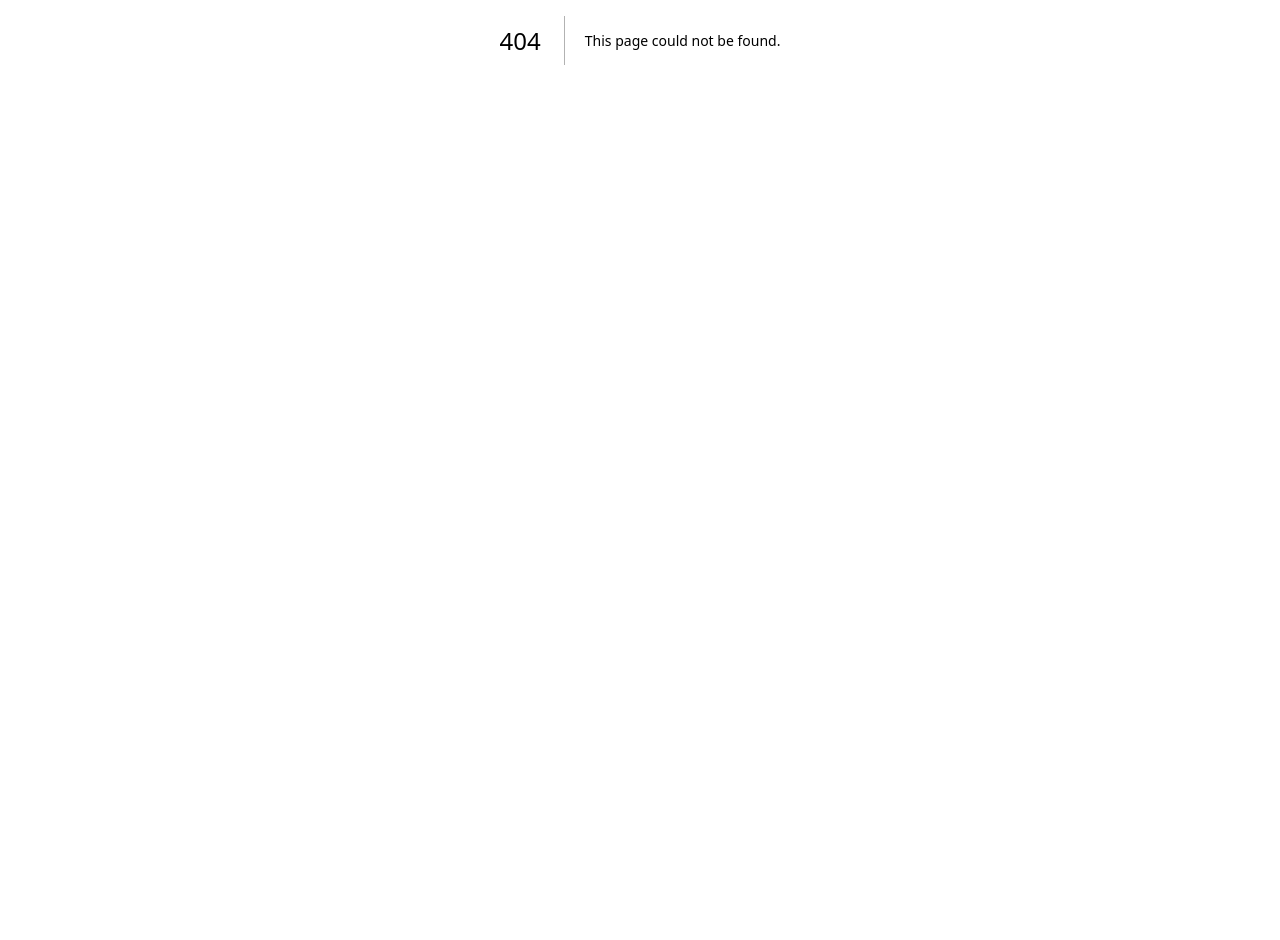
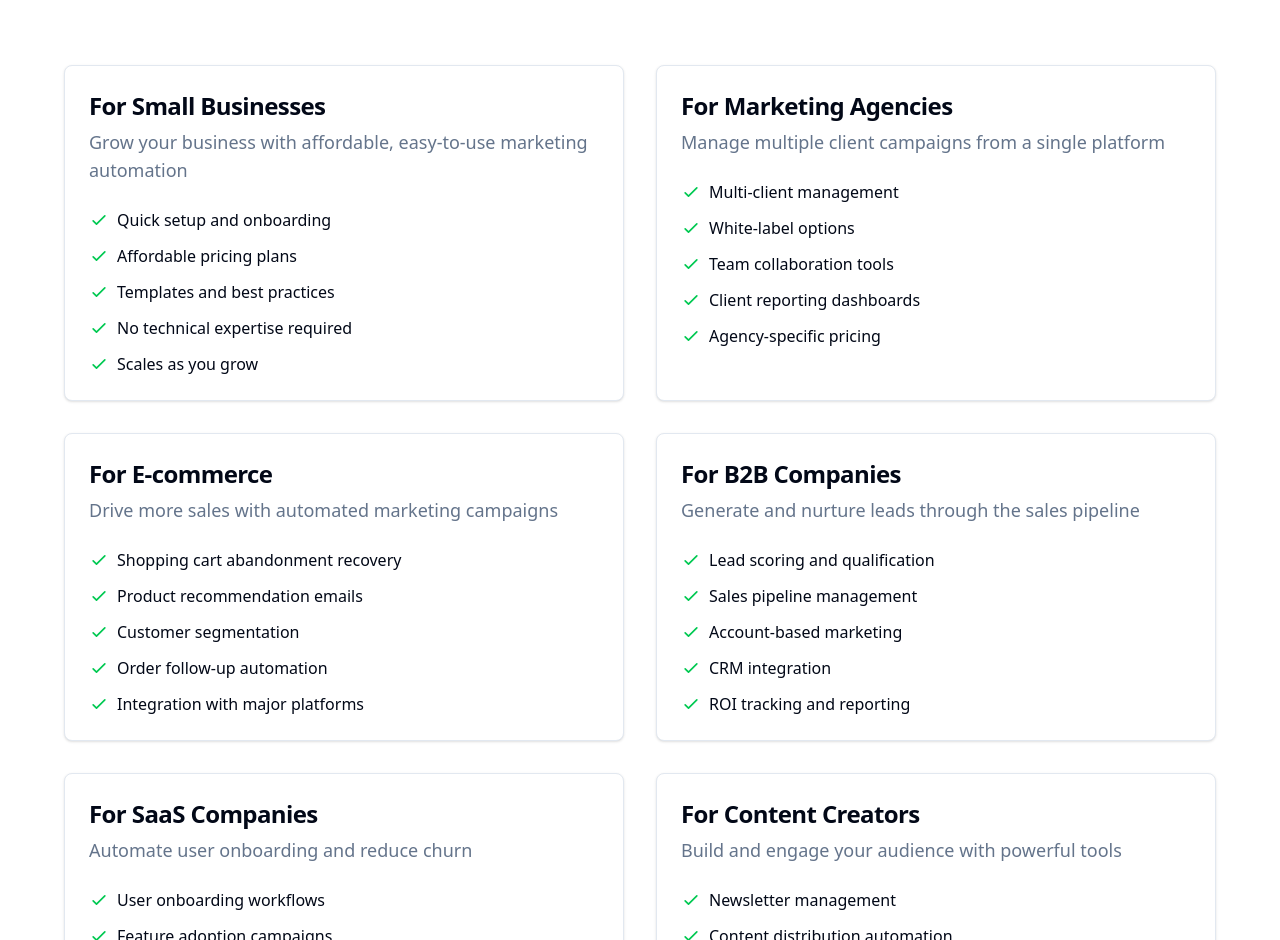
Before and after one commit to sagestoneinc/saastool, a Next.js app: page /solutions in a window 1280 px wide. Before the commit this address had no page. Shown: the part 360-1300 px from the top of the page. Before the commit the page ends 800 px from the top, so only its background shows below. Built offline with nearby package versions, Linux system fonts and the light colour scheme.

Commit message:
Add missing /solutions and /resources pages
Co-authored-by: sagestoneinc <242405494+sagestoneinc@users.noreply.github.com>

```diff
--- /dev/null
+++ b/app/resources/page.tsx
@@ -0,0 +1,165 @@
+import { Navigation } from "@/components/marketing/navigation"
+import { Footer } from "@/components/marketing/footer"
+import { Card, CardContent, CardDescription, CardHeader, CardTitle } from "@/components/ui/card"
+
+export default function ResourcesPage() {
+  const resources = [
+    {
+      category: "Getting Started",
+      items: [
+        {
+          title: "Quick Start Guide",
+          description: "Learn the basics and get your first campaign running in minutes",
+          type: "Guide"
+        },
+        {
+          title: "Platform Overview",
+          description: "Comprehensive introduction to all features and capabilities",
+          type: "Video"
+        },
+        {
+          title: "Best Practices",
+          description: "Tips and strategies from successful marketing automation campaigns",
+          type: "Article"
+        }
+      ]
+    },
+    {
+      category: "Tutorials",
+      items: [
+        {
+          title: "Building Your First Automation",
+          description: "Step-by-step guide to creating effective marketing workflows",
+          type: "Tutorial"
+        },
+        {
+          title: "Email Campaign Optimization",
+          description: "Improve your email marketing results with proven techniques",
+          type: "Tutorial"
+        },
+        {
+          title: "Landing Page Design",
+          description: "Create high-converting landing pages that drive results",
+          type: "Tutorial"
+        }
+      ]
+    },
+    {
+      category: "Documentation",
+      items: [
+        {
+          title: "API Documentation",
+          description: "Complete reference for integrating with Sagestone API",
+          type: "Docs"
+        },
+        {
+          title: "Integration Guides",
+          description: "Connect Sagestone with your favorite tools and platforms",
+          type: "Docs"
+        },
+        {
+          title: "Feature Reference",
+          description: "Detailed documentation for every feature and module",
+          type: "Docs"
+        }
+      ]
+    },
+    {
+      category: "Templates",
+      items: [
+        {
+          title: "Email Templates",
+          description: "Pre-designed email templates for various industries and use cases",
+          type: "Template"
+        },
+        {
+          title: "Automation Workflows",
+          description: "Ready-to-use automation templates for common scenarios",
+          type: "Template"
+        },
+        {
+          title: "Landing Pages",
+          description: "Professional landing page templates optimized for conversions",
+          type: "Template"
+        }
+      ]
+    }
+  ]
+
+  const support = [
+    {
+      title: "Knowledge Base",
+      description: "Search our comprehensive library of help articles and guides"
+    },
+    {
+      title: "Community Forum",
+      description: "Connect with other users, share tips, and get answers"
+    },
+    {
+      title: "Contact Support",
+      description: "Get help from our support team via email or live chat"
+    },
+    {
+      title: "Schedule Training",
+      description: "Book a personalized training session with our experts"
+    }
+  ]
+
+  return (
+    <div className="min-h-screen">
+      <Navigation />
+
+      <section className="container mx-auto px-4 py-16 md:py-24">
+        <div className="max-w-3xl mx-auto text-center mb-16">
+          <h1 className="text-4xl md:text-6xl font-bold mb-6">
+            Resources to help you succeed
+          </h1>
+          <p className="text-xl text-muted-foreground">
+            Everything you need to master marketing automation and grow your business
+          </p>
+        </div>
+
+        <div className="space-y-16 max-w-6xl mx-auto">
+          {resources.map((section, index) => (
+            <div key={index}>
+              <h2 className="text-3xl font-bold mb-6">{section.category}</h2>
+              <div className="grid md:grid-cols-3 gap-6">
+                {section.items.map((item, idx) => (
+                  <Card key={idx} className="hover:shadow-lg transition-shadow cursor-pointer">
+                    <CardHeader>
+                      <div className="flex items-center justify-between mb-2">
+                        <span className="text-sm font-medium text-blue-600 bg-blue-50 px-3 py-1 rounded-full">
+                          {item.type}
+                        </span>
+                      </div>
+                      <CardTitle className="text-xl">{item.title}</CardTitle>
+                      <CardDescription>{item.description}</CardDescription>
+                    </CardHeader>
+                  </Card>
+                ))}
+              </div>
+            </div>
+          ))}
+        </div>
+
+        <div className="mt-24">
+          <h2 className="text-3xl font-bold text-center mb-8">Need Help?</h2>
+          <div className="grid md:grid-cols-2 lg:grid-cols-4 gap-6 max-w-6xl mx-auto">
+            {support.map((item, index) => (
+              <Card key={index} className="hover:shadow-lg transition-shadow cursor-pointer">
+                <CardHeader>
+                  <CardTitle className="text-lg">{item.title}</CardTitle>
+                </CardHeader>
+                <CardContent>
+                  <p className="text-sm text-muted-foreground">{item.description}</p>
+                </CardContent>
+              </Card>
+            ))}
+          </div>
+        </div>
+      </section>
+
+      <Footer />
+    </div>
+  )
+}
--- /dev/null
+++ b/app/solutions/page.tsx
@@ -0,0 +1,116 @@
+import { Navigation } from "@/components/marketing/navigation"
+import { Footer } from "@/components/marketing/footer"
+import { Card, CardContent, CardDescription, CardHeader, CardTitle } from "@/components/ui/card"
+
+export default function SolutionsPage() {
+  const solutions = [
+    {
+      title: "For Small Businesses",
+      description: "Grow your business with affordable, easy-to-use marketing automation",
+      benefits: [
+        "Quick setup and onboarding",
+        "Affordable pricing plans",
+        "Templates and best practices",
+        "No technical expertise required",
+        "Scales as you grow"
+      ]
+    },
+    {
+      title: "For Marketing Agencies",
+      description: "Manage multiple client campaigns from a single platform",
+      benefits: [
+        "Multi-client management",
+        "White-label options",
+        "Team collaboration tools",
+        "Client reporting dashboards",
+        "Agency-specific pricing"
+      ]
+    },
+    {
+      title: "For E-commerce",
+      description: "Drive more sales with automated marketing campaigns",
+      benefits: [
+        "Shopping cart abandonment recovery",
+        "Product recommendation emails",
+        "Customer segmentation",
+        "Order follow-up automation",
+        "Integration with major platforms"
+      ]
+    },
+    {
+      title: "For B2B Companies",
+      description: "Generate and nurture leads through the sales pipeline",
+      benefits: [
+        "Lead scoring and qualification",
+        "Sales pipeline management",
+        "Account-based marketing",
+        "CRM integration",
+        "ROI tracking and reporting"
+      ]
+    },
+    {
+      title: "For SaaS Companies",
+      description: "Automate user onboarding and reduce churn",
+      benefits: [
+        "User onboarding workflows",
+        "Feature adoption campaigns",
+        "Churn prevention automation",
+        "Usage-based segmentation",
+        "In-app messaging integration"
+      ]
+    },
+    {
+      title: "For Content Creators",
+      description: "Build and engage your audience with powerful tools",
+      benefits: [
+        "Newsletter management",
+        "Content distribution automation",
+        "Audience segmentation",
+        "Subscription management",
+        "Analytics and insights"
+      ]
+    }
+  ]
+
+  return (
+    <div className="min-h-screen">
+      <Navigation />
+
+      <section className="container mx-auto px-4 py-16 md:py-24">
+        <div className="max-w-3xl mx-auto text-center mb-16">
+          <h1 className="text-4xl md:text-6xl font-bold mb-6">
+            Solutions for every business
+          </h1>
+          <p className="text-xl text-muted-foreground">
+            Discover how Sagestone can help your business grow, no matter your industry or size
+          </p>
+        </div>
+
+        <div className="grid md:grid-cols-2 gap-8 max-w-6xl mx-auto">
+          {solutions.map((solution, index) => (
+            <Card key={index} className="hover:shadow-lg transition-shadow">
+              <CardHeader>
+                <CardTitle className="text-2xl">{solution.title}</CardTitle>
+                <CardDescription className="text-lg">{solution.description}</CardDescription>
+              </CardHeader>
+              <CardContent>
+                <ul className="space-y-3">
+                  {solution.benefits.map((benefit, idx) => (
+                    <li key={idx} className="flex items-start">
+                      <svg className="w-5 h-5 text-green-500 mr-2 mt-0.5 flex-shrink-0" fill="none" stroke="currentColor" viewBox="0 0 24 24">
+                        <path strokeLinecap="round" strokeLinejoin="round" strokeWidth={2} d="M5 13l4 4L19 7" />
+                      </svg>
+                      <span>{benefit}</span>
+                    </li>
+                  ))}
+                </ul>
+              </CardContent>
+            </Card>
+          ))}
+        </div>
+      </section>
+
+      <Footer />
+    </div>
+  )
+}
```
